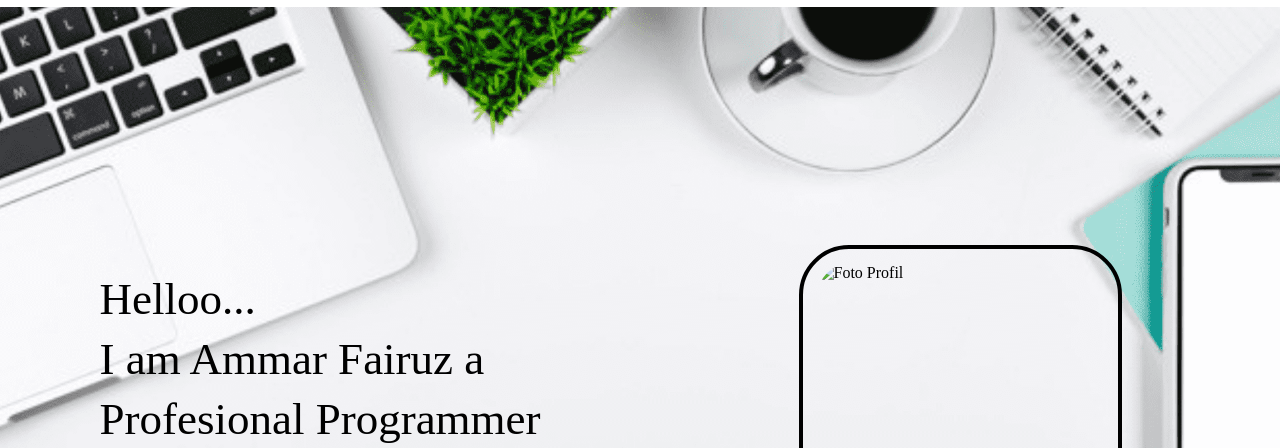
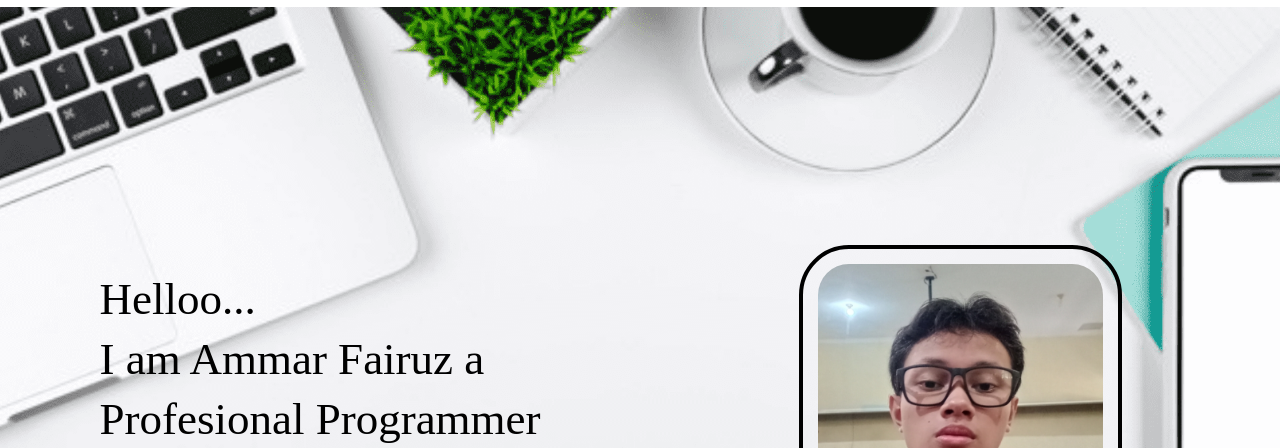
Before and after one commit to ammarfrzz/Portofolio-Pribadi-CV, a plain HTML site: page index.html in a window 1280 px wide. Shown: the part 73-521 px from the top of the page. Drawn offline with Linux system fonts and the light colour scheme; files whose address does not match are found by name.

Commit message:
Update index.html

```diff
--- a/index.html
+++ b/index.html
@@ -32,7 +32,7 @@
         <div class="foto">
           <img
             class="borderfoto"
-            src="Portofolio Pribadi/gwjir.jpg"
+            src="gwjir.jpg"
             alt="Foto Profil"
             width="285"
             height="285"
```
